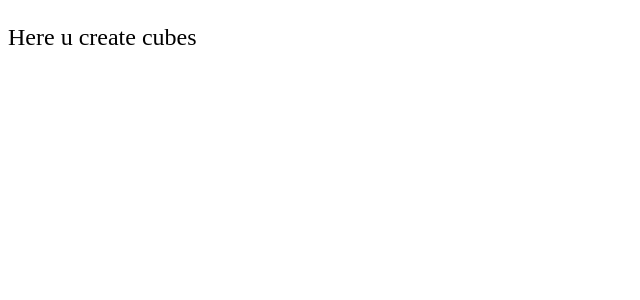
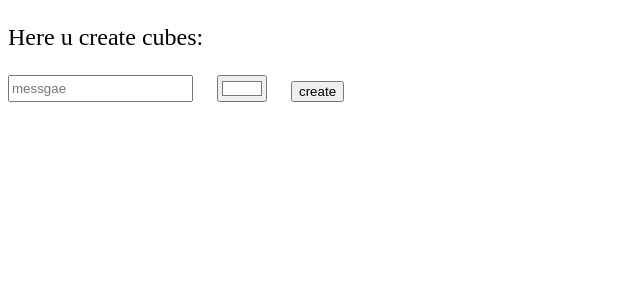
Before and after one commit to EmanuelMarquis/simple-crud, a Vue app in the folder client/: page /create in a window 1280 px wide. Shown: the top 300 px of the page, without its empty margins (0-640 px from the left). Built offline with nearby package versions, Linux system fonts and the light colour scheme.

Commit message:
refact/dashboard-and-create-views

```diff
--- a/client/src/views/Create.vue
+++ b/client/src/views/Create.vue
@@ -1,3 +1,29 @@
+<script setup>
+import { createCube } from '../services/consumer';
+
+</script>
+
 <template>
-    <p>Here u create cubes</p>
+    <p>Here u create cubes:</p>
+    <span>
+        <input v-model="msg" type="text" placeholder="messgae" maxlength="32"/>
+        <input v-model="color" type="color"/>
+        <RouterLink to="/"><input type="button" value="create" @click="createCube(msg, color)"/></RouterLink>
+    </span>
 </template>
+
+<script>
+export default {
+    data: () => {return {
+        msg: '',
+        color: '#ffffff'
+    }}
+}
+</script>
+
+<style scoped>
+span {
+    display: flex;
+    gap: 1rem;
+}
+</style>
--- a/client/src/views/Dashboard.vue
+++ b/client/src/views/Dashboard.vue
@@ -1,3 +1,20 @@
+<script setup>
+import { ref } from 'vue';
+import { getCubes } from '../services/consumer';
+import { onBeforeMount } from 'vue';
+import { RouterLink } from 'vue-router';
+
+let cubes = ref({})
+
+onBeforeMount(async () => {
+    cubes.value = await getCubes()
+})
+</script>
+
 <template>
-    <p>Here you see the existing cubes</p>
+    <div>
+        <p>Here you see the existing cubes:</p>
+        <p>{{ cubes }}</p>
+        <RouterLink to="/create"><input type="button" value="new cube" /></RouterLink>
+    </div>
 </template>
```
